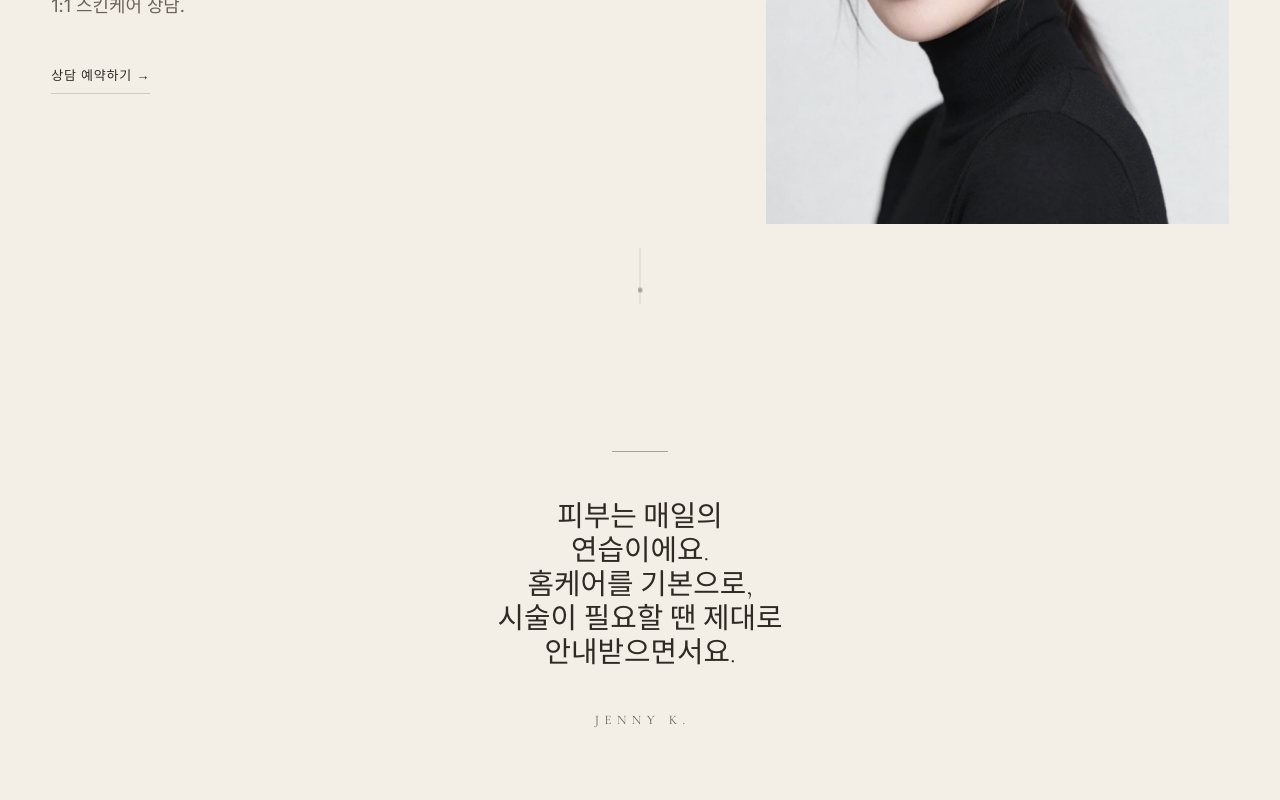
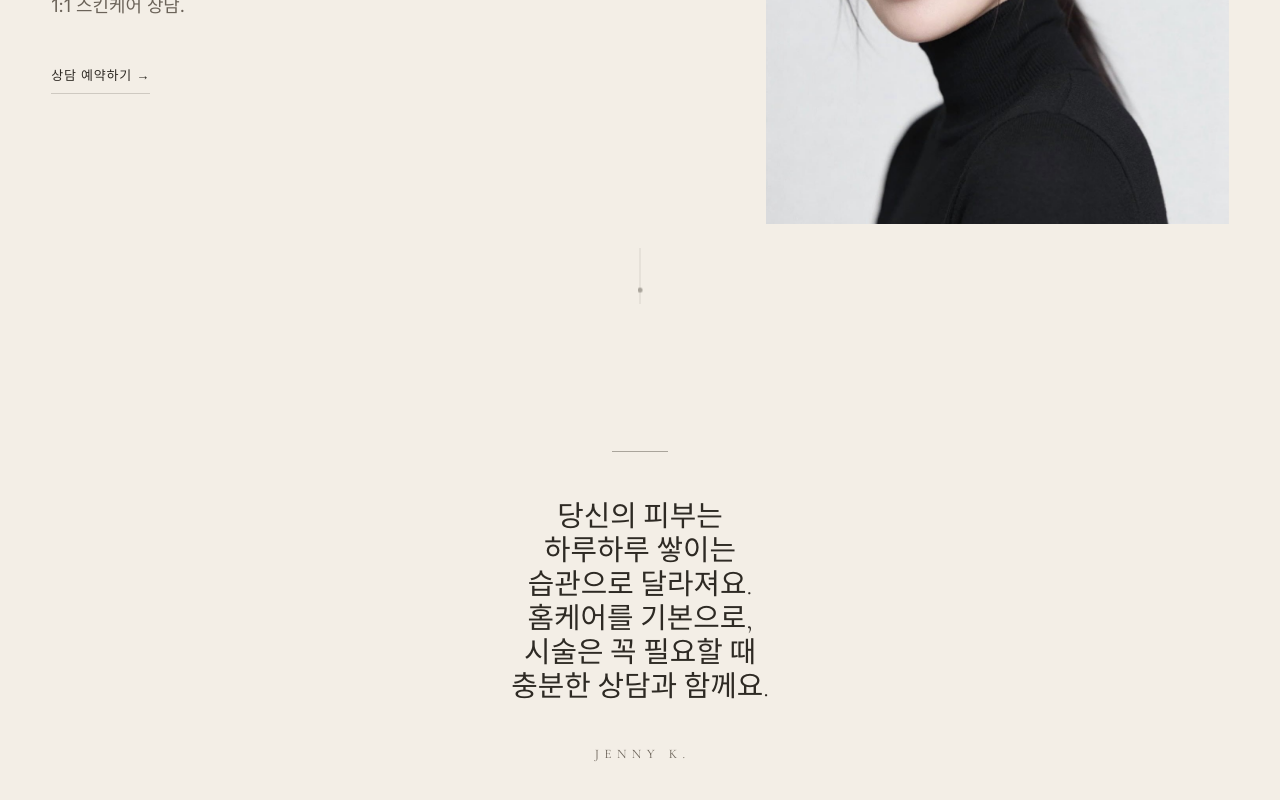
Before and after one commit to kyungleekim92-cmd/jenny-kim-beauty, a Next.js app: page /ko in a window 1280 px wide. Shown: the part 474-1274 px from the top of the page. Built offline with nearby package versions, Linux system fonts and the light colour scheme.

Commit message:
Home KO statement: habits built day by day, homecare first

```diff
--- a/components/views/HomeView.tsx
+++ b/components/views/HomeView.tsx
@@ -16,14 +16,14 @@ export default function HomeView({ lang }: { lang: Lang }) {
     <LangRoot lang={lang}>
       <JsonLd data={homeJsonLd(lang)} />
       <Nav lang={lang} path="/" />
-      <main>
+      <main className="home">
         <Hero lang={lang} />
         <Statement>
           {lang === "ko" ? (
             <>
-              피부는 매일의 연습이에요.
+              당신의 피부는 하루하루 쌓이는 습관으로 달라져요.
               <br />
-              홈케어를 기본으로, 시술이 필요할 땐 제대로 안내받으면서요.
+              홈케어를 기본으로, 시술은 꼭 필요할 때 충분한 상담과 함께요.
             </>
           ) : (
             <>
```
